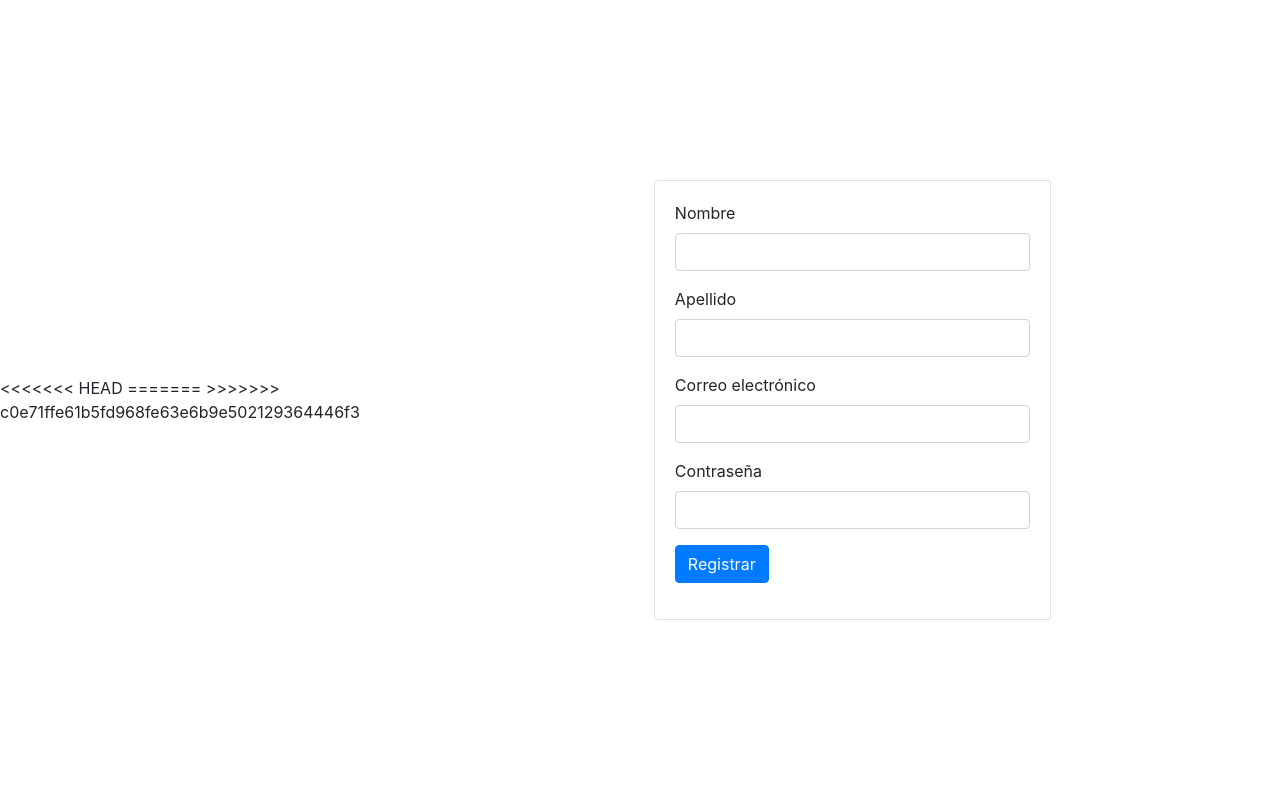
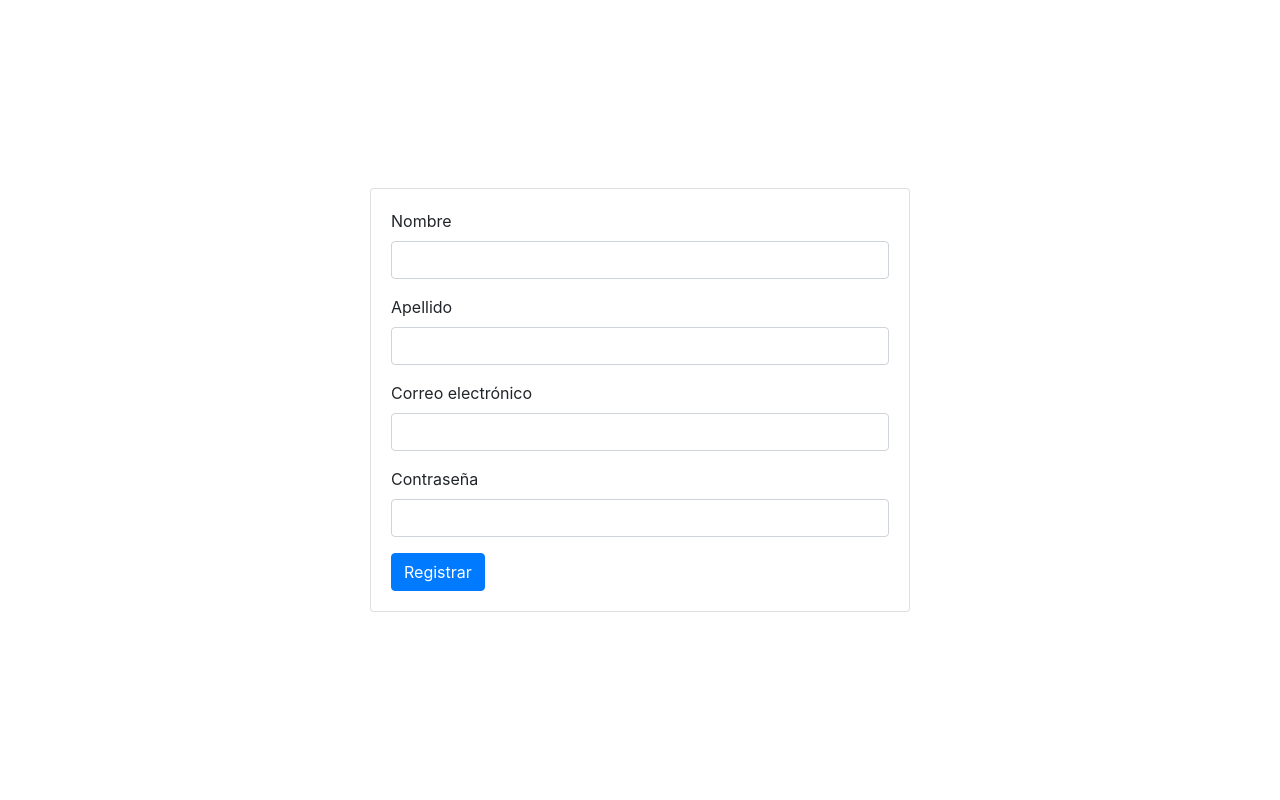
Before and after one commit to JeanMurgas/Parcial_DSVII_Murgas-Restrepo, a PHP site: page /view/crearUsuario.php in a window 1280 px wide. Run offline with PHP 8.4, Linux system fonts and the light colour scheme.

Commit message:
arreglos en el login y crear usuario

```diff
--- a/view/crearUsuario.php
+++ b/view/crearUsuario.php
@@ -1,4 +1,3 @@
-<<<<<<< HEAD
 <?php
 
 require_once '../Controller/LogController.php';
@@ -20,8 +19,6 @@ if (isset($_GET['registro'])) {
 
 ?>
 
-=======
->>>>>>> c0e71ffe61b5fd968fe63e6b9e502129364446f3
 <!DOCTYPE html>
 <html lang="en">
 <head>
--- a/view/login.php
+++ b/view/login.php
@@ -1,4 +1,3 @@
-<<<<<<< HEAD
 <?php
 
 require_once '../Controller/LogController.php';
@@ -26,8 +25,6 @@ if( isset($_GET['login'])){
 
 ?>
 
-=======
->>>>>>> c0e71ffe61b5fd968fe63e6b9e502129364446f3
 <!DOCTYPE html>
 <html lang="en">
 <head>
```
